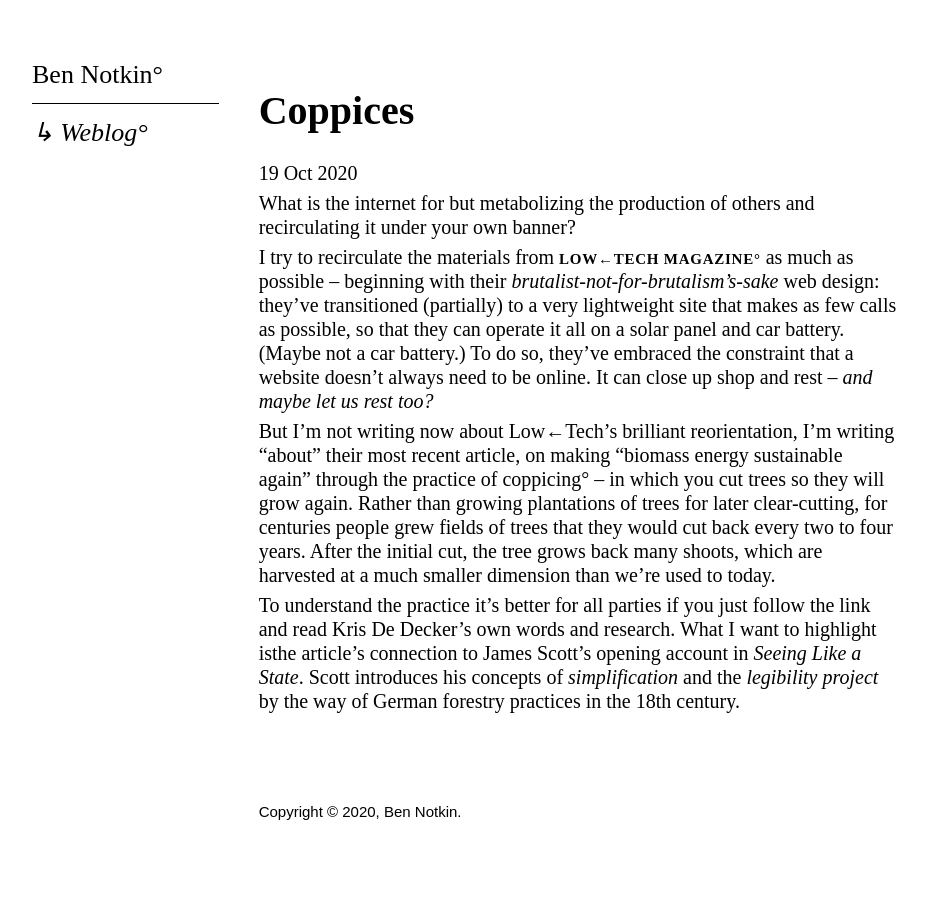
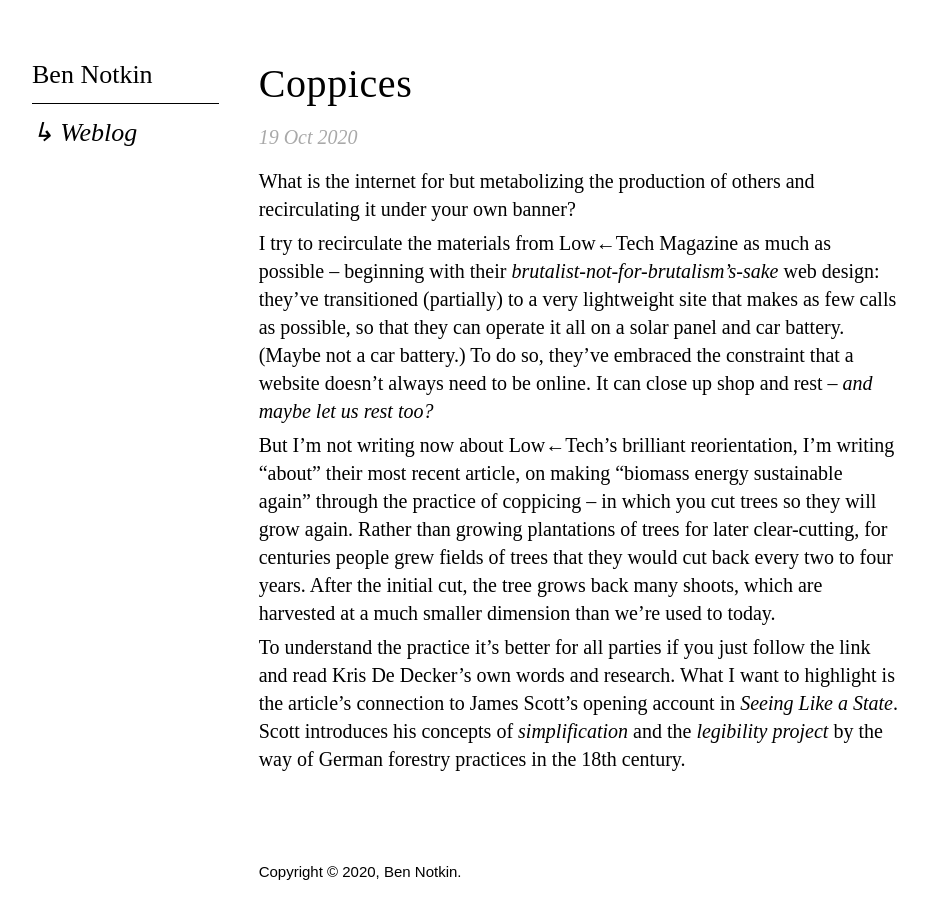
Before and after one commit to bennotkin/bennotkin.github.io, a Jekyll site: the page built from _posts/2020-10-19-coppice.md, in a window 1280 px wide. Shown: the whole page, without its empty margins (108-1036 px from the left). Built offline with Jekyll 4.4.1, drawn with Linux system fonts in a browser that asks for light colours.

Commit message:
blog cleanup

```diff
--- a/_config.yml
+++ b/_config.yml
@@ -9,3 +9,4 @@
     values:
       layout: "post"
       length: "short"
+      scroll: "noScroll" # should the post scroll separately? use for especially long posts
--- a/_posts/2020-10-19-coppice.md
+++ b/_posts/2020-10-19-coppice.md
@@ -2,15 +2,15 @@
 layout: post
 title: "Coppices"
 date: 2020-10-19
-length: "short"
+length: "long"
 ---
 
 What is the internet for but metabolizing the production of others and recirculating it under your own banner?
 
-I try to recirculate the materials from <span class="sc">[LOW←TECH MAGAZINE](https://solar.lowtechmagazine.com/power.html)</span> as much as possible – beginning with their _brutalist-not-for-brutalism's-sake_ web design: they've transitioned (partially) to a very lightweight site that makes as few calls as possible, so that they can operate it all on a solar panel and car battery. (Maybe not a car battery.) To do so, they've embraced the constraint that a website doesn't always need to be online. It can close up shop and rest – _and maybe let us rest too?_
+I try to recirculate the materials from [Low←Tech Magazine](https://solar.lowtechmagazine.com/power.html) as much as possible – beginning with their _brutalist-not-for-brutalism's-sake_ web design: they've transitioned (partially) to a very lightweight site that makes as few calls as possible, so that they can operate it all on a solar panel and car battery. (Maybe not a car battery.) To do so, they've embraced the constraint that a website doesn't always need to be online. It can close up shop and rest – _and maybe let us rest too?_
 
 But I'm not writing now about Low←Tech's brilliant reorientation, I'm writing "about" their most recent article, on making "biomass energy sustainable again" through the practice of [coppicing](https://solar.lowtechmagazine.com/2020/09/how-to-make-biomass-energy-sustainable-again.html) – in which you cut trees so they will grow again. Rather than growing plantations of trees for later clear-cutting, for centuries people grew fields of trees that they would cut back every two to four years. After the initial cut, the tree grows back many shoots, which are harvested at a much smaller dimension than we're used to today.
 
-To understand the practice it's better for all parties if you just follow the link and read Kris De Decker's own words and research. What I want to highlight isthe article's connection to James Scott's opening account in _Seeing Like a State_. Scott introduces his concepts of _simplification_ and the _legibility project_ by the way of German forestry practices in the 18th century.
+To understand the practice it's better for all parties if you just follow the link and read Kris De Decker's own words and research. What I want to highlight is the article's connection to James Scott's opening account in _Seeing Like a State_. Scott introduces his concepts of _simplification_ and the _legibility project_ by the way of German forestry practices in the 18th century.
 
 <!-- don't post yet, you're stepping aside to work on 415 development proposal but you still need to flesh out the bit on scott and talk about how this article interfaces with it; second use the opportunity to talk about technocracy -->
--- a/blog/index.html
+++ b/blog/index.html
@@ -4,12 +4,12 @@
 ---
 <div class="container">
           {% for post in site.posts %}
-         <div class="postbox {{ post.length }}">
+         <div class="postbox {{ post.length }} {{ post.scroll }}">
              {% if post.length == "long" %}
                <h2>{{ post.title }}</h2>
              {% endif %}
              {{ post.content }}
-             <p class="postdate">{{ post.date | date_to_string }} | <a href="{{ post.url }}">link</a></p>
+             <p class="postdate">{{ post.date | date_to_string }}; <a href="{{ post.url }}">permalink</a>.</p>
         </div>
       {% endfor %}
 </div>
--- a/css/default.css
+++ b/css/default.css
@@ -37,6 +37,12 @@
     padding: 1ch;
 }
 
+h1 {
+    margin: 0 0 1rem 0;
+    font-weight: 400;
+    letter-spacing: 0.03ch;
+}
+
 h2 {font-weight: 400;
     font-size: 1.3em;
 }
@@ -71,6 +77,12 @@
     letter-spacing: 0.1ch
 }
 
+.meta {
+    margin: 1rem 0;
+    font-style: italic;
+    color: darkgray;
+}
+
 /*editing the blog index*/
 
 div.postbox {
@@ -80,6 +92,8 @@
 p.postdate {
     text-align: right;
     color: darkgrey;
+    font-size: 0.85em;
+    font-style: italic;
 }
 
 div.postbox:first-child {
@@ -124,7 +138,7 @@
 
 /*Taken from indexicalstyle.css*/
 p {
-  line-height: /*1.2*/ 1.4;
+  line-height: 1.4;
   margin: .3em 0
 }
 
@@ -139,7 +153,7 @@
   background-color: cornsilk;
 }
 
-a:after {
+postbox a:after {
     content: "°";
 }
 
@@ -160,6 +174,9 @@
     }
     div.long {
         border: 1px solid;
+    }
+
+    div.scroll {
         max-height: 80vh;
         overflow-y: auto;
     }
@@ -183,13 +200,15 @@
         max-width: 100ch;
         font-size: 20px;
     }
-    p {line-height: 1.2}
+    p {line-height: 1.4}
     div.nav {
         grid-column: 1/1;
     }
+/*
     .nav a:hover {
         border-bottom: 0.06em dashed;
     }
+*/
 
     div.nav div.computer {display: block;}
     div.nav div.mobile {display: none;}
```
Also changed, not shown: _posts/2020-10-19-development-glossary.md (+1 -0 lines).
